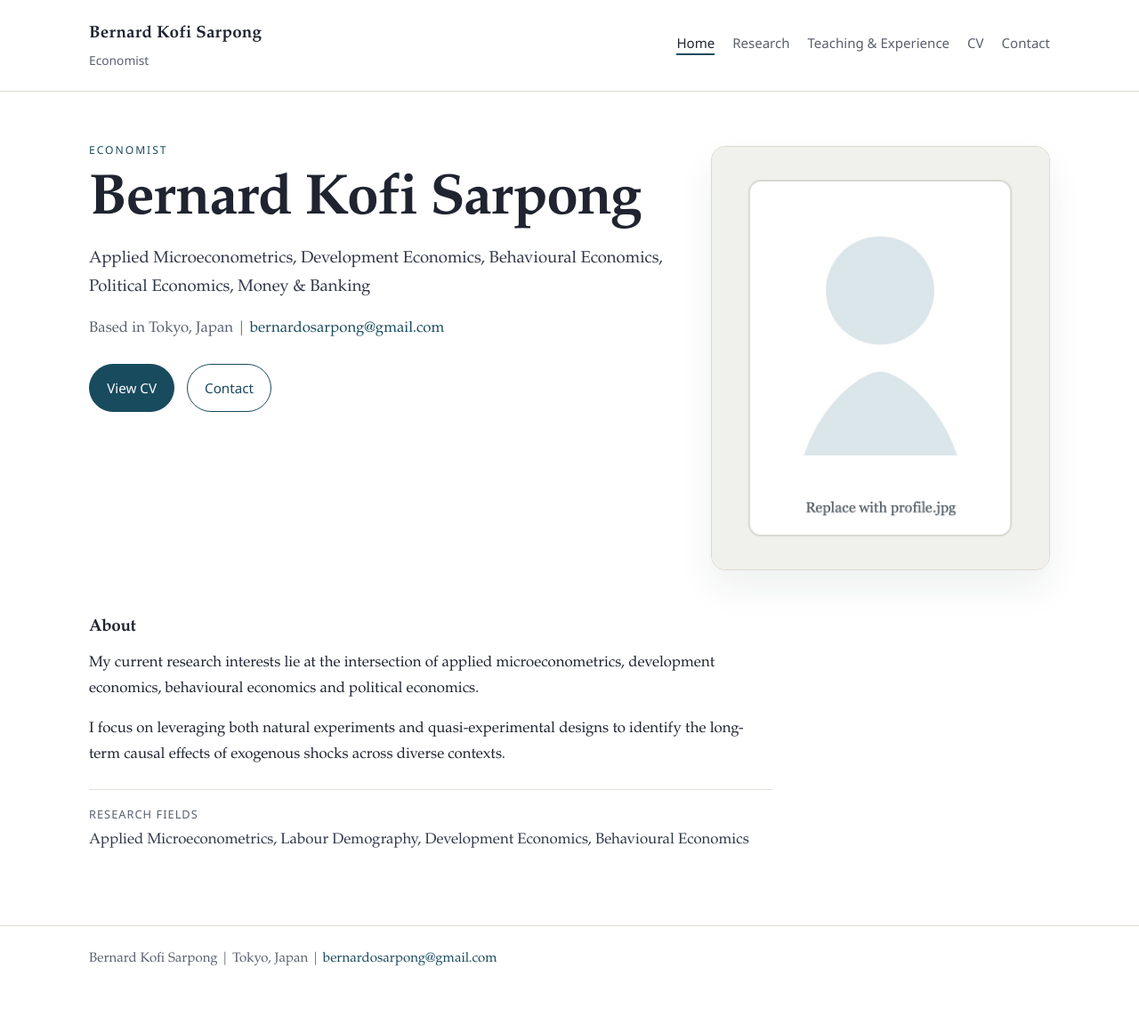
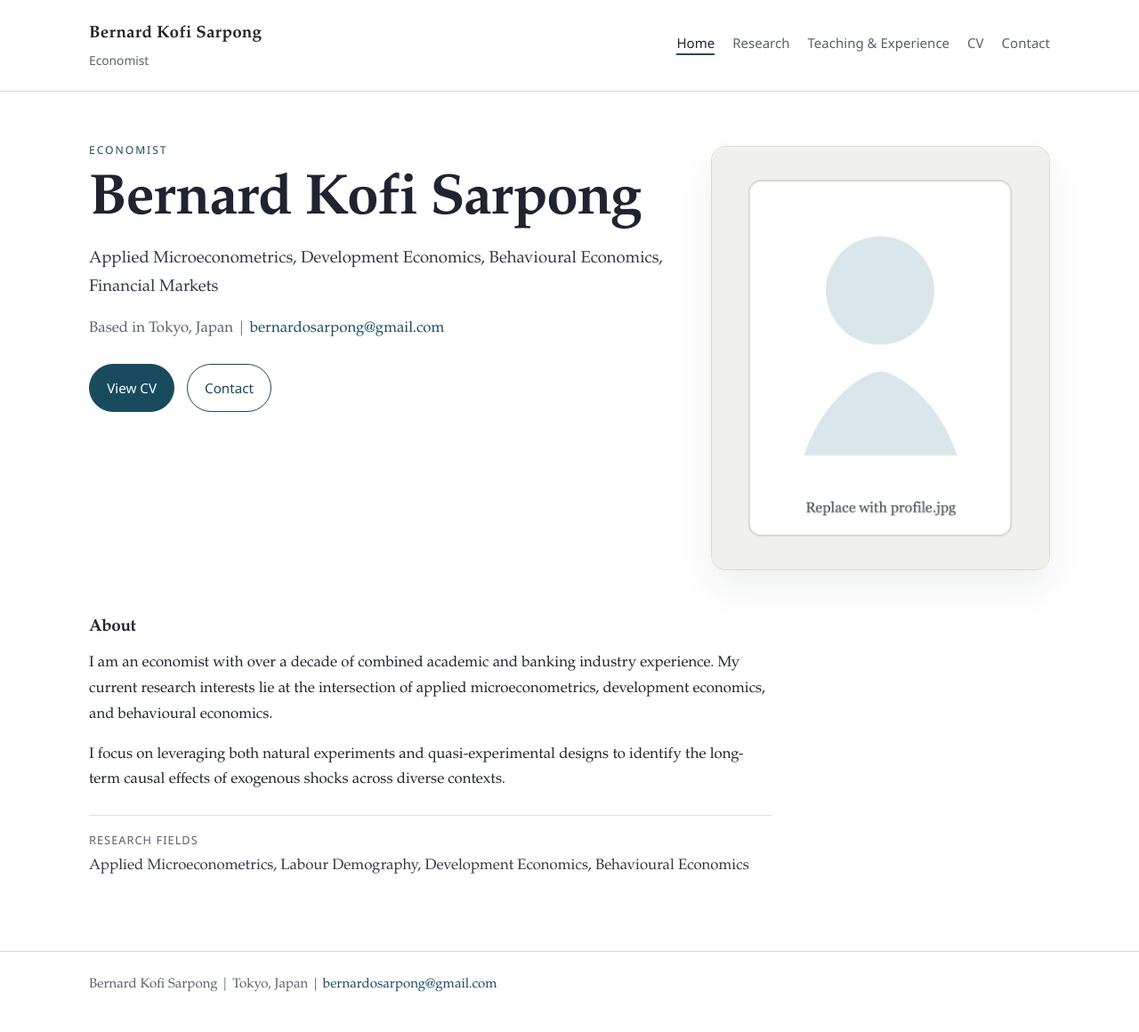
Before and after one commit to bernardksarpong/bernardksarpong.github.io, a Jekyll site: the page built from index.html, in a window 1280 px wide. Shown: the whole page at 89% size. Built offline with Jekyll 4.4.1, drawn with Linux system fonts in a browser that asks for light colours; before the commit the page ends 1131 px from its top, so only the background shows below that.

Commit message:
Update profile content via site editor

```diff
--- a/_data/profile.yml
+++ b/_data/profile.yml
@@ -1,11 +1,11 @@
 name: Bernard Kofi Sarpong
 title: Economist
-subtitle: Applied Microeconometrics, Development Economics, Behavioural Economics, Political Economics, Money & Banking
+subtitle: Applied Microeconometrics, Development Economics, Behavioural Economics, Financial Markets
 location: Tokyo, Japan
 profile_image: /assets/img/profile.jpg
 cv_file: /assets/files/Bernard_Sarpong_CV.pdf
 biography:
-  - My current research interests lie at the intersection of applied microeconometrics, development economics, behavioural economics and political economics.
+  - I am an economist with over a decade of combined academic and banking industry experience.  My current research interests lie at the intersection of applied microeconometrics, development economics, and behavioural economics.
   - I focus on leveraging both natural experiments and quasi-experimental designs to identify the long-term causal effects of exogenous shocks across diverse contexts.
 education:
   - degree: Ph.D. in Development Economics
```
